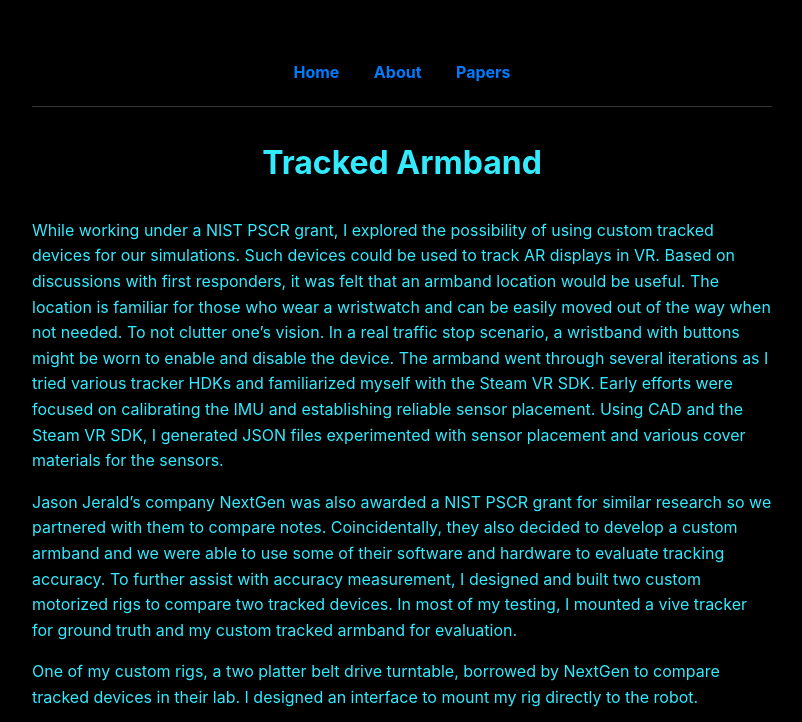
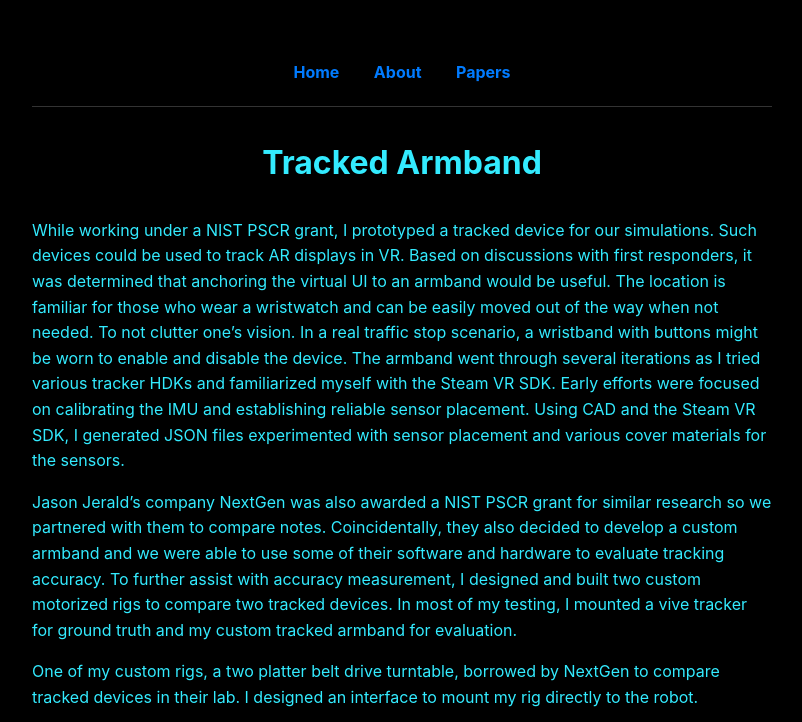
Before and after one commit to tenorvis/portfolio, a Jekyll site: the page built from _projects/armband.md, in a window 1280 px wide and 900 px high, cut to the strip 0-722 px from the top of the window. Shown: the whole strip, without its empty margins (238-1040 px from the left). Built offline with Jekyll 4.4.1, drawn with Linux system fonts in a browser that asks for light colours.

Commit message:
Armband text edit

```diff
--- a/_projects/armband.md
+++ b/_projects/armband.md
@@ -43,7 +43,7 @@ gallery_images:
 
 ---
 
-While working under a NIST PSCR grant, I explored the possibility of using custom tracked devices for our simulations. Such devices could be used to track AR displays in VR. Based on discussions with first responders, it was felt that an armband location would be useful. The location is familiar for those who wear a wristwatch and can be easily moved out of the way when not needed. To not clutter one’s vision. In a real traffic stop scenario, a wristband with buttons might be worn to enable and disable the device.
+While working under a NIST PSCR grant, I prototyped a tracked device for our simulations. Such devices could be used to track AR displays in VR. Based on discussions with first responders, it was determined that anchoring the virtual UI to an armband would be useful. The location is familiar for those who wear a wristwatch and can be easily moved out of the way when not needed. To not clutter one’s vision. In a real traffic stop scenario, a wristband with buttons might be worn to enable and disable the device.
 The armband went through several iterations as I tried various tracker HDKs and familiarized myself with the Steam VR SDK. Early efforts were focused on calibrating the IMU and establishing reliable sensor placement. Using CAD and the Steam VR SDK, I generated JSON files experimented with sensor placement and various cover materials for the sensors.
 
 Jason Jerald’s company NextGen was also awarded a NIST PSCR grant for similar research so we partnered with them to compare notes. Coincidentally, they also decided to develop a custom armband and we were able to use some of their software and hardware to evaluate tracking accuracy. To further assist with accuracy measurement, I designed and built two custom motorized rigs to compare two tracked devices. In most of my testing, I mounted a vive tracker for ground truth and my custom tracked armband for evaluation.
```
